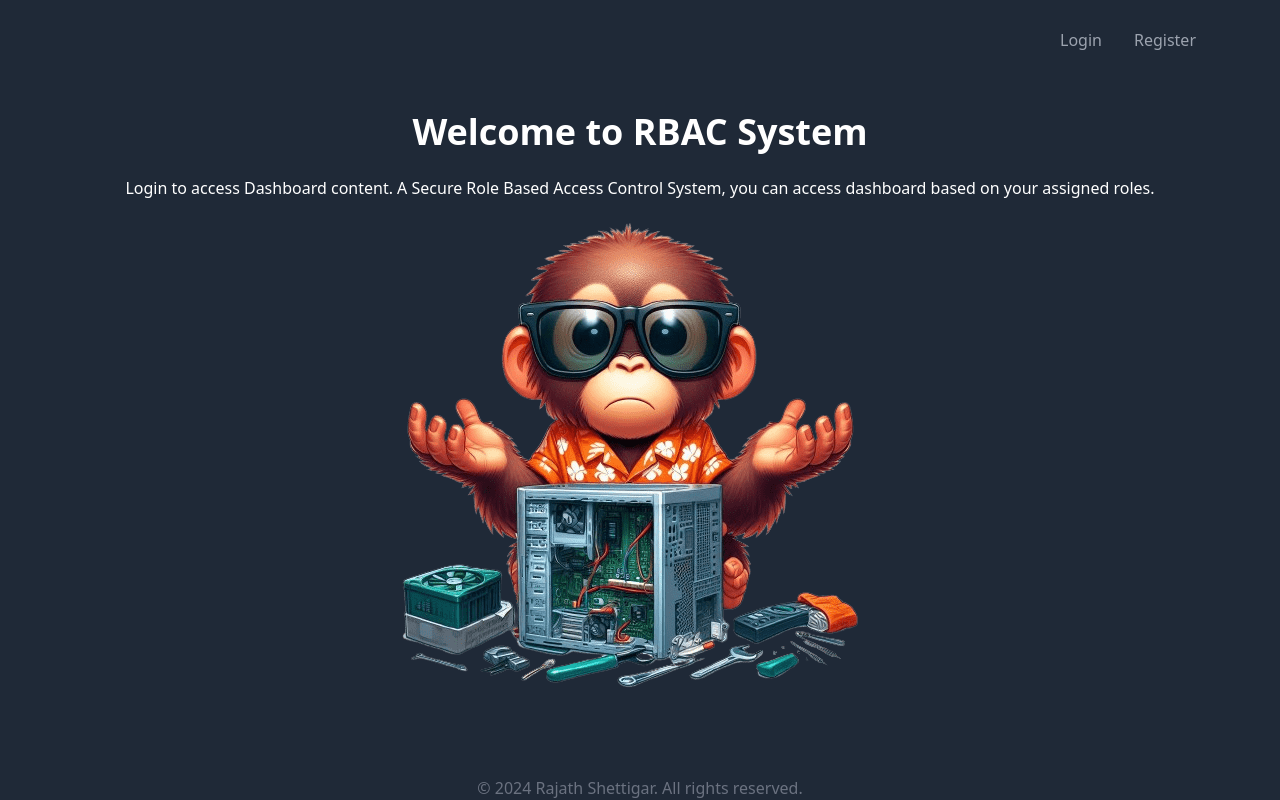
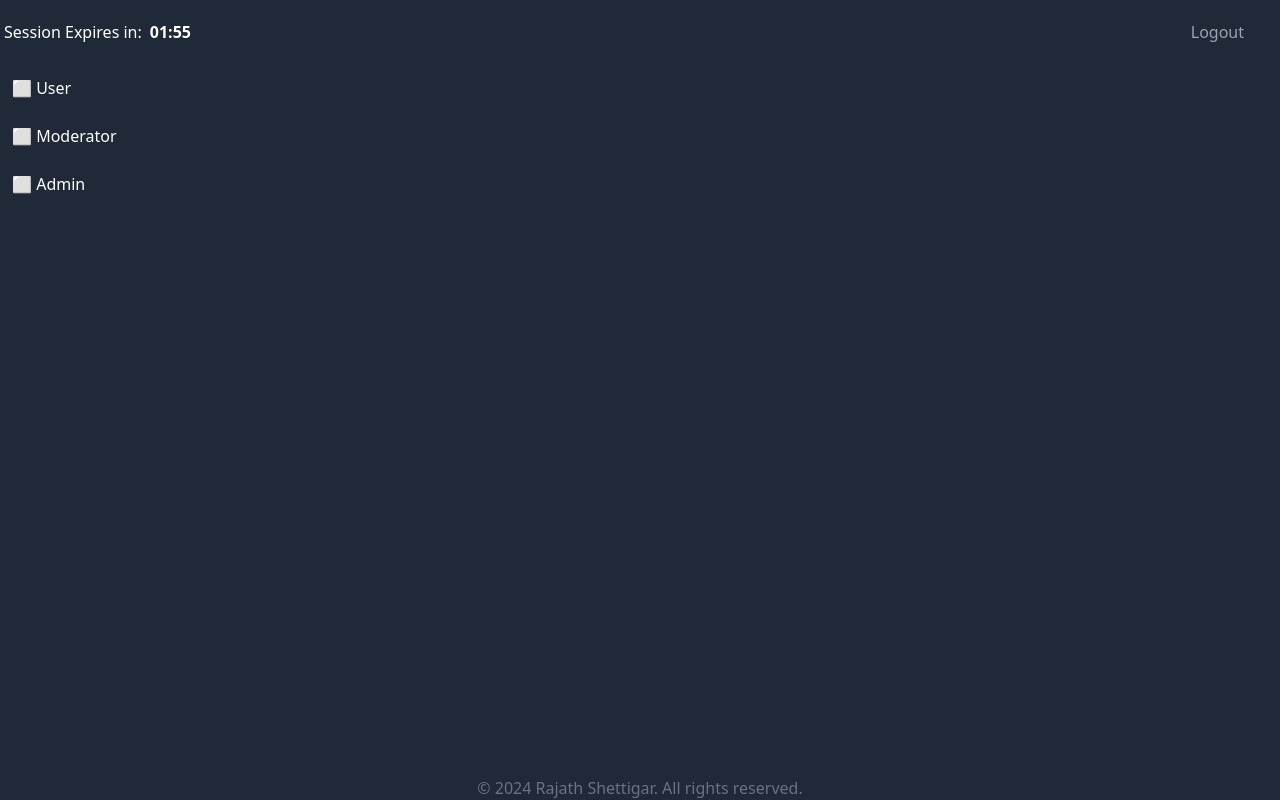
Before and after one commit to rajathshttgr/rbac-system, a React (Vite) app: page / in a window 1280 px wide. Built offline with nearby package versions, Linux system fonts and the light colour scheme; no server answers.

Commit message:
Modified files updated

```diff
--- a/src/App.jsx
+++ b/src/App.jsx
@@ -6,8 +6,8 @@ function App() {
   return (
     <Router>
       <Routes>
-        <Route path="/" element={<Home />} />
-        <Route path="/dashboard" element={<DashBoard />} />
+        <Route path="/dashboard" element={<Home />} />
+        <Route path="/" element={<DashBoard />} />
       </Routes>
     </Router>
   );
--- a/src/pages/DashBoard.jsx
+++ b/src/pages/DashBoard.jsx
@@ -4,8 +4,10 @@ import ModeratorDashBoard from "../components/ModeratorDashBoard";
 import UserDashBoard from "../components/UserDashBoard";
 import LockedDashBoard from "../components/LockedDashBoard";
 import { useNavigate } from "react-router-dom";
+import { IoClose, IoMenu } from "react-icons/io5";
 
 const DashBoardx = () => {
+  const [isMenuOpen, setIsMenuOpen] = useState(false);
   const navigate = useNavigate();
 
   const handleClick = () => {
@@ -17,6 +19,13 @@ const DashBoardx = () => {
   const [role, setRole] = useState(input);
 
   const [tInSec, setTInSec] = useState(120);
+
+  const handlesetRole = (val) => {
+    if (val) {
+      setRole(val);
+      setIsMenuOpen(false);
+    }
+  };
 
   useEffect(() => {
     const token = sessionStorage.getItem("authToken");
@@ -55,6 +64,15 @@ const DashBoardx = () => {
     <div className="bg-gray-800 flex flex-col h-screen">
       <div className="flex justify-between overflow-hidden">
         <div className="flex shrink-0">
+          <div className="md:hidden">
+            <button
+              type="button"
+              className="text-white hover:text-gray-300 focus:outline-none my-3 p-1"
+              onClick={() => setIsMenuOpen(true)}
+            >
+              <IoMenu className="w-8 h-8" />
+            </button>
+          </div>
           <p className="text-white font-extralight ml-0 m-4 mr-0 p-1 ">
             Session Expires in:
           </p>
@@ -70,8 +88,8 @@ const DashBoardx = () => {
         </div>
       </div>
 
-      <div className="bg-gray-800 flex flex-1 overflow-hidden">
-        <div className="bg-gray-800 w-15 sm:w-52 flex flex-col shrink-0">
+      <div className=" bg-gray-800 flex flex-1 overflow-hidden">
+        <div className="hidden md:flex bg-gray-800 w-15 sm:w-52 flex flex-col shrink-0">
           <button
             className={`text-left text-white m-1 p-2 rounded-md ${
               role === "user" ? "bg-gray-600" : "hover:bg-gray-600"
@@ -121,6 +139,54 @@ const DashBoardx = () => {
           </>
         )}
       </div>
+
+      {/* mobile menu */}
+      <div
+        className={`fixed top-0 left-0 w-full h-screen bg-black bg-opacity-50 transform transition-transform duration-300 ${
+          isMenuOpen ? "translate-x-0" : "-translate-x-full"
+        }`}
+        onClick={() => setIsMenuOpen(false)}
+      >
+        <div
+          className="w-3/4 h-full bg-black text-white shadow-lg"
+          onClick={(e) => e.stopPropagation()}
+        >
+          <div className="flex justify-end p-4">
+            <button onClick={() => setIsMenuOpen(false)}>
+              <IoClose className="w-8 h-8 text-white hover:text-gray-400" />
+            </button>
+          </div>
+
+          {/* mobile menu bar */}
+
+          <div className="flex flex-col space-y-4 p-6">
+            <button
+              className={`text-left text-white m-1 p-2 rounded-md ${
+                role === "user" ? "bg-gray-600" : "hover:bg-gray-600"
+              }`}
+              onClick={() => handlesetRole("user")}
+            >
+              ⬜ User
+            </button>
+            <button
+              className={`text-left text-white m-1 p-2 rounded-md ${
+                role === "moderator" ? "bg-gray-600" : "hover:bg-gray-600"
+              }`}
+              onClick={() => handlesetRole("moderator")}
+            >
+              ⬜ Moderator
+            </button>
+            <button
+              className={`text-left text-white m-1 p-2 rounded-md ${
+                role === "admin" ? "bg-gray-600" : "hover:bg-gray-600"
+              }`}
+              onClick={() => handlesetRole("admin")}
+            >
+              ⬜ Admin
+            </button>
+          </div>
+        </div>
+      </div>
       <div className="footer overflow-hidden">
         <p className="text-gray-500 text-center">
           © 2024 Rajath Shettigar. All rights reserved.
```
Also changed, not shown: 1 other file (tests, documents, lock files or other folders).
